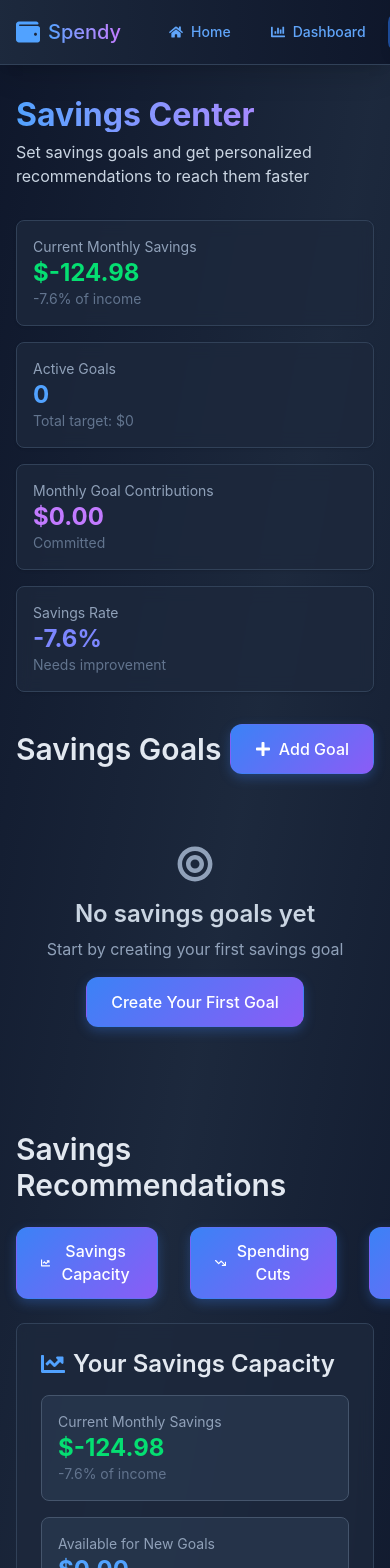
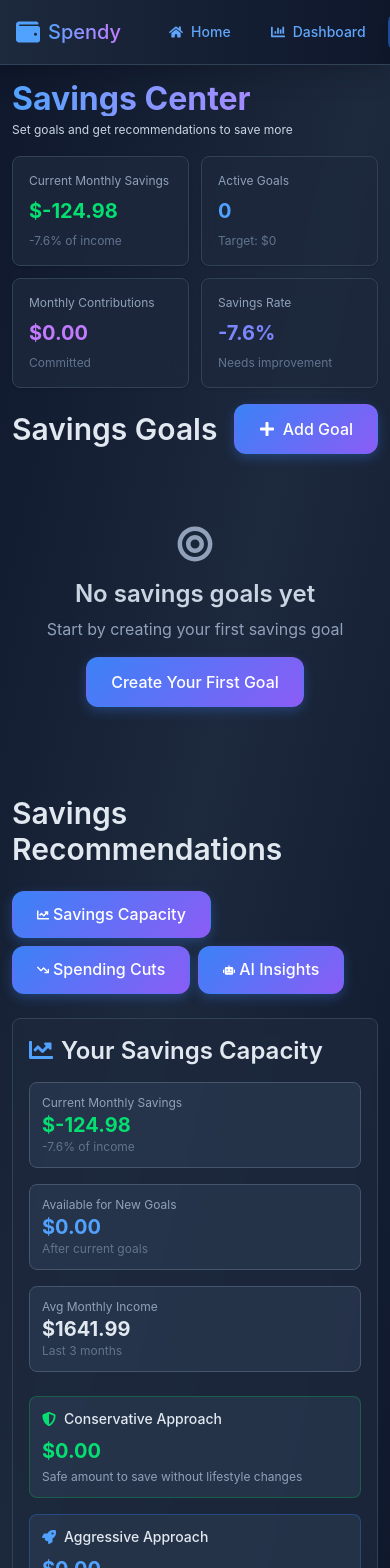
Before and after one commit to vikingnope/code-sprint, a React (Vite) app: page /savings in a window 390 px wide. Shown: the top 1568 px of the page. Built offline with nearby package versions, Linux system fonts and the light colour scheme.

Commit message:
adjusted mobile view

```diff
--- a/src/components/savings/SavingsRecommendations.jsx
+++ b/src/components/savings/SavingsRecommendations.jsx
@@ -54,63 +54,63 @@ const SavingsRecommendations = ({ savingsCapacity, monthlyData, transactions, cu
 
   const SavingsCapacityTab = () => (
     <div className="space-y-6">
-      <div className="bg-slate-800/80 backdrop-blur-sm rounded-lg p-6 border border-slate-700">
+      <div className="bg-slate-800/80 backdrop-blur-sm rounded-lg p-4 sm:p-6 border border-slate-700">
         <h3 className="text-lg font-semibold text-slate-200 mb-4 flex items-center">
           <FaChartLine className="mr-2 text-blue-400" />
           Your Savings Capacity
         </h3>
 
-        <div className="grid grid-cols-1 md:grid-cols-3 gap-4 mb-6">
-          <div className="bg-slate-700/50 rounded-lg p-4 border border-slate-600">
-            <div className="text-sm text-slate-400">Current Monthly Savings</div>
-            <div className="text-2xl font-bold text-green-400">
+        <div className="grid grid-cols-1 sm:grid-cols-2 lg:grid-cols-3 gap-4 mb-6">
+          <div className="bg-slate-700/50 rounded-lg p-3 sm:p-4 border border-slate-600">
+            <div className="text-xs sm:text-sm text-slate-400">Current Monthly Savings</div>
+            <div className="text-xl sm:text-2xl font-bold text-green-400">
               ${savingsAmount?.currentSavings?.toFixed(2) || '0.00'}
             </div>
-            <div className="text-sm text-slate-500">
+            <div className="text-xs sm:text-sm text-slate-500">
               {savingsCapacity?.savingsRate?.toFixed(1) || 0}% of income
             </div>
           </div>
 
-          <div className="bg-slate-700/50 rounded-lg p-4 border border-slate-600">
-            <div className="text-sm text-slate-400">Available for New Goals</div>
-            <div className="text-2xl font-bold text-blue-400">
+          <div className="bg-slate-700/50 rounded-lg p-3 sm:p-4 border border-slate-600">
+            <div className="text-xs sm:text-sm text-slate-400">Available for New Goals</div>
+            <div className="text-xl sm:text-2xl font-bold text-blue-400">
               ${savingsAmount?.available?.toFixed(2) || '0.00'}
             </div>
-            <div className="text-sm text-slate-500">After current goals</div>
+            <div className="text-xs sm:text-sm text-slate-500">After current goals</div>
           </div>
 
-          <div className="bg-slate-700/50 rounded-lg p-4 border border-slate-600">
-            <div className="text-sm text-slate-400">Avg Monthly Income</div>
-            <div className="text-2xl font-bold text-slate-200">
+          <div className="bg-slate-700/50 rounded-lg p-3 sm:p-4 border border-slate-600">
+            <div className="text-xs sm:text-sm text-slate-400">Avg Monthly Income</div>
+            <div className="text-xl sm:text-2xl font-bold text-slate-200">
               ${savingsCapacity?.avgIncome?.toFixed(2) || '0.00'}
             </div>
-            <div className="text-sm text-slate-500">Last 3 months</div>
+            <div className="text-xs sm:text-sm text-slate-500">Last 3 months</div>
           </div>
         </div>
 
         <div className="grid grid-cols-1 md:grid-cols-2 gap-4">
-          <div className="bg-slate-700/50 rounded-lg p-4 border border-green-500/30">
+          <div className="bg-slate-700/50 rounded-lg p-3 sm:p-4 border border-green-500/30">
             <div className="flex items-center mb-2">
-              <FaShieldAlt className="text-green-400 mr-2" />
-              <span className="font-medium text-slate-200">Conservative Approach</span>
+              <FaShieldAlt className="text-green-400 mr-2 text-sm" />
+              <span className="font-medium text-slate-200 text-sm sm:text-base">Conservative Approach</span>
             </div>
-            <div className="text-2xl font-bold text-green-400 mb-1">
+            <div className="text-xl sm:text-2xl font-bold text-green-400 mb-1">
               ${savingsAmount?.conservative?.toFixed(2) || '0.00'}
             </div>
-            <p className="text-sm text-slate-400">
+            <p className="text-xs sm:text-sm text-slate-400">
               Safe amount to save without lifestyle changes
             </p>
           </div>
 
-          <div className="bg-slate-700/50 rounded-lg p-4 border border-blue-500/30">
+          <div className="bg-slate-700/50 rounded-lg p-3 sm:p-4 border border-blue-500/30">
             <div className="flex items-center mb-2">
-              <FaRocket className="text-blue-400 mr-2" />
-              <span className="font-medium text-slate-200">Aggressive Approach</span>
+              <FaRocket className="text-blue-400 mr-2 text-sm" />
+              <span className="font-medium text-slate-200 text-sm sm:text-base">Aggressive Approach</span>
             </div>
-            <div className="text-2xl font-bold text-blue-400 mb-1">
+            <div className="text-xl sm:text-2xl font-bold text-blue-400 mb-1">
               ${savingsAmount?.aggressive?.toFixed(2) || '0.00'}
             </div>
-            <p className="text-sm text-slate-400">
+            <p className="text-xs sm:text-sm text-slate-400">
               Maximum recommended with minor adjustments
             </p>
           </div>
@@ -121,7 +121,7 @@ const SavingsRecommendations = ({ savingsCapacity, monthlyData, transactions, cu
 
   const CutbackSuggestionsTab = () => (
     <div className="space-y-6">
-      <div className="bg-slate-800/80 backdrop-blur-sm rounded-lg p-6 border border-slate-700">
+      <div className="bg-slate-800/80 backdrop-blur-sm rounded-lg p-4 sm:p-6 border border-slate-700">
         <h3 className="text-lg font-semibold text-slate-200 mb-4 flex items-center">
           <FaArrowTrendDown className="mr-2 text-orange-400" />
           Spending Reduction Opportunities
@@ -131,18 +131,18 @@ const SavingsRecommendations = ({ savingsCapacity, monthlyData, transactions, cu
           {cutbackSuggestions.slice(0, 8).map((suggestion, index) => (
             <div
               key={index}
-              className={`bg-slate-700/50 rounded-lg p-4 border-2 transition-all cursor-pointer ${
+              className={`bg-slate-700/50 rounded-lg p-3 sm:p-4 border-2 transition-all cursor-pointer ${
                 selectedSuggestions.has(`cutback-${index}`)
                   ? 'border-green-400 bg-green-400/10'
                   : 'border-slate-600 hover:border-slate-500'
               }`}
               onClick={() => toggleSuggestion(`cutback-${index}`)}
             >
-              <div className="flex items-start justify-between">
-                <div className="flex-1">
-                  <div className="flex items-center mb-2">
-                    <span className="font-medium text-slate-200">{suggestion.category}</span>
-                    <span className={`ml-2 px-2 py-1 rounded text-xs ${
+              <div className="flex flex-col sm:flex-row sm:items-start sm:justify-between gap-3">
+                <div className="flex-1 min-w-0">
+                  <div className="flex flex-wrap items-center gap-2 mb-2">
+                    <span className="font-medium text-slate-200 text-sm sm:text-base">{suggestion.category}</span>
+                    <span className={`px-2 py-1 rounded text-xs whitespace-nowrap ${
                       suggestion.difficulty === 'Easy' ? 'bg-green-400/20 text-green-400' :
                       suggestion.difficulty === 'Medium' ? 'bg-yellow-400/20 text-yellow-400' :
                       'bg-red-400/20 text-red-400'
@@ -151,21 +151,21 @@ const SavingsRecommendations = ({ savingsCapacity, monthlyData, transactions, cu
                     </span>
                   </div>
 
-                  <div className="text-sm text-slate-400 mb-2">
+                  <div className="text-xs sm:text-sm text-slate-400 mb-2 break-words">
                     Reduce by {suggestion.reductionPercentage}%:
                     ${suggestion.currentAmount.toFixed(2)} → ${suggestion.newAmount.toFixed(2)}
                   </div>
 
-                  <div className="flex items-center text-sm text-slate-500">
-                    <span>💡 Tips: {suggestion.tips.slice(0, 2).join(', ')}</span>
+                  <div className="flex items-center text-xs sm:text-sm text-slate-500">
+                    <span className="break-words">💡 Tips: {suggestion.tips.slice(0, 2).join(', ')}</span>
                   </div>
                 </div>
 
-                <div className="text-right">
+                <div className="text-right flex-shrink-0">
                   <div className="text-lg font-bold text-green-400">
                     +${suggestion.potentialSavings.toFixed(2)}
                   </div>
-                  <div className="text-sm text-slate-500">per month</div>
+                  <div className="text-xs sm:text-sm text-slate-500">per month</div>
                   <div className="text-xs text-slate-600">
                     ${suggestion.annualSavings.toFixed(0)}/year
                   </div>
@@ -180,7 +180,7 @@ const SavingsRecommendations = ({ savingsCapacity, monthlyData, transactions, cu
 
   const SmartSuggestionsTab = () => (
     <div className="space-y-6">
-      <div className="bg-slate-800/80 backdrop-blur-sm rounded-lg p-6 border border-slate-700">
+      <div className="bg-slate-800/80 backdrop-blur-sm rounded-lg p-4 sm:p-6 border border-slate-700">
         <h3 className="text-lg font-semibold text-slate-200 mb-4 flex items-center">
           <FaRobot className="mr-2 text-purple-400" />
           AI-Powered Insights
@@ -190,18 +190,18 @@ const SavingsRecommendations = ({ savingsCapacity, monthlyData, transactions, cu
           {smartSuggestions.map((suggestion, index) => (
             <div
               key={index}
-              className={`bg-slate-700/50 rounded-lg p-4 border-2 transition-all cursor-pointer ${
+              className={`bg-slate-700/50 rounded-lg p-3 sm:p-4 border-2 transition-all cursor-pointer ${
                 selectedSuggestions.has(`smart-${index}`)
                   ? 'border-purple-400 bg-purple-400/10'
                   : 'border-slate-600 hover:border-slate-500'
               }`}
               onClick={() => toggleSuggestion(`smart-${index}`)}
             >
-              <div className="flex items-start justify-between">
-                <div className="flex-1">
-                  <div className="flex items-center mb-2">
-                    <span className="font-medium text-slate-200">{suggestion.title}</span>
-                    <span className={`ml-2 px-2 py-1 rounded text-xs ${
+              <div className="flex flex-col sm:flex-row sm:items-start sm:justify-between gap-3">
+                <div className="flex-1 min-w-0">
+                  <div className="flex flex-wrap items-center gap-2 mb-2">
+                    <span className="font-medium text-slate-200 text-sm sm:text-base">{suggestion.title}</span>
+                    <span className={`px-2 py-1 rounded text-xs whitespace-nowrap ${
                       suggestion.type === 'frequency' ? 'bg-blue-400/20 text-blue-400' :
                       suggestion.type === 'timing' ? 'bg-orange-400/20 text-orange-400' :
                       'bg-slate-600/50 text-slate-400'
@@ -210,26 +210,26 @@ const SavingsRecommendations = ({ savingsCapacity, monthlyData, transactions, cu
                     </span>
                   </div>
 
-                  <div className="text-sm text-slate-400 mb-3">
+                  <div className="text-xs sm:text-sm text-slate-400 mb-3 break-words">
                     {suggestion.description}
                   </div>
 
                   <div className="space-y-1">
-                    <div className="text-sm font-medium text-slate-300">Action Items:</div>
+                    <div className="text-xs sm:text-sm font-medium text-slate-300">Action Items:</div>
                     {suggestion.actionItems.map((item, i) => (
-                      <div key={i} className="text-sm text-slate-400 flex items-center">
-                        <span className="w-2 h-2 bg-slate-500 rounded-full mr-2"></span>
-                        {item}
+                      <div key={i} className="text-xs sm:text-sm text-slate-400 flex items-start">
+                        <span className="w-2 h-2 bg-slate-500 rounded-full mr-2 mt-1 flex-shrink-0"></span>
+                        <span className="break-words">{item}</span>
                       </div>
                     ))}
                   </div>
                 </div>
 
-                <div className="text-right">
+                <div className="text-right flex-shrink-0">
                   <div className="text-lg font-bold text-purple-400">
                     +${suggestion.potentialSavings.toFixed(2)}
                   </div>
-                  <div className="text-sm text-slate-500">per month</div>
+                  <div className="text-xs sm:text-sm text-slate-500">per month</div>
                   <div className="text-xs text-slate-600">
                     ${(suggestion.potentialSavings * 12).toFixed(0)}/year
                   </div>
@@ -242,7 +242,7 @@ const SavingsRecommendations = ({ savingsCapacity, monthlyData, transactions, cu
         {smartSuggestions.length === 0 && (
           <div className="text-center py-8">
             <FaRobot className="text-slate-400 text-4xl mx-auto mb-4" />
-            <p className="text-slate-400">
+            <p className="text-slate-400 text-sm">
               No AI insights available yet. Add more transaction data to get personalized recommendations.
             </p>
           </div>
@@ -259,10 +259,10 @@ const SavingsRecommendations = ({ savingsCapacity, monthlyData, transactions, cu
 
   return (
     <div className="space-y-6">
-      <div className="flex items-center justify-between">
-        <h2 className="text-2xl font-bold text-slate-200">Savings Recommendations</h2>
+      <div className="flex flex-col sm:flex-row sm:items-center sm:justify-between gap-4">
+        <h2 className="text-xl sm:text-2xl font-bold text-slate-200">Savings Recommendations</h2>
         {selectedSuggestions.size > 0 && (
-          <div className="bg-green-400/20 text-green-400 px-4 py-2 rounded-lg border border-green-400/30">
+          <div className="bg-green-400/20 text-green-400 px-3 sm:px-4 py-2 rounded-lg border border-green-400/30 text-sm">
             <span className="font-medium">
               Selected savings: +${getTotalPotentialSavings().toFixed(2)}/month
             </span>
@@ -271,19 +271,19 @@ const SavingsRecommendations = ({ savingsCapacity, monthlyData, transactions, cu
       </div>
 
       <div className="mb-6">
-        <nav className="flex space-x-8">
+        <nav className="flex flex-wrap gap-2 sm:gap-4">
           {tabs.map(tab => (
             <button
               key={tab.id}
               onClick={() => setActiveTab(tab.id)}
-              className={`py-2 px-4 font-medium text-sm flex items-center space-x-2 rounded-lg transition-colors ${
+              className={`py-2 px-3 sm:px-4 font-medium text-xs sm:text-sm flex items-center space-x-1 sm:space-x-2 rounded-lg transition-colors flex-shrink-0 ${
                 activeTab === tab.id
                   ? 'bg-blue-400/20 text-blue-400'
                   : 'text-slate-400 hover:text-slate-300 hover:bg-slate-700/50'
               }`}
             >
-              <tab.icon />
-              <span>{tab.label}</span>
+              <tab.icon className="text-xs sm:text-sm" />
+              <span className="whitespace-nowrap">{tab.label}</span>
             </button>
           ))}
         </nav>
--- a/src/pages/Savings.jsx
+++ b/src/pages/Savings.jsx
@@ -59,50 +59,52 @@ const Savings = () => {
 
   return (
     <div className="min-h-screen">
-      <div className="max-w-7xl mx-auto px-4 py-8">
-        <div className="mb-8">
-          <h1 className="text-4xl font-bold bg-gradient-to-r from-blue-400 to-purple-400 bg-clip-text text-transparent mb-2">Savings Center</h1>
-          <p className="text-slate-300">
-            Set savings goals and get personalized recommendations to reach them faster
+      <div className="max-w-7xl mx-auto px-3 sm:px-6 lg:px-8 py-4 sm:py-6 lg:py-8">
+        <div className="mb-4 sm:mb-6 lg:mb-8">
+          <h1 className="text-xl sm:text-2xl lg:text-4xl font-bold bg-gradient-to-r from-blue-400 to-purple-400 bg-clip-text text-transparent mb-1 sm:mb-2">
+            Savings Center
+          </h1>
+          <p className="text-xs sm:text-sm lg:text-base text-slate-300 leading-relaxed">
+            Set goals and get recommendations to save more
           </p>
         </div>
 
         {/* Quick Stats */}
-        <div className="grid grid-cols-1 md:grid-cols-4 gap-4 mb-8">
-          <div className="bg-slate-800/80 backdrop-blur-sm rounded-lg p-4 shadow-sm border border-slate-700">
-            <div className="text-sm text-slate-400">Current Monthly Savings</div>
-            <div className="text-2xl font-bold text-green-400">
+        <div className="grid grid-cols-2 lg:grid-cols-4 gap-3 sm:gap-4 mb-4 sm:mb-6 lg:mb-8">
+          <div className="bg-slate-800/80 backdrop-blur-sm rounded-lg p-4 sm:p-5 lg:p-6 shadow-sm border border-slate-700">
+            <div className="text-xs sm:text-sm text-slate-400 mb-2">Current Monthly Savings</div>
+            <div className="text-xl sm:text-2xl lg:text-3xl font-bold text-green-400 mb-2">
               ${savingsCapacity?.avgSavings?.toFixed(2) || '0.00'}
             </div>
-            <div className="text-sm text-slate-500">
+            <div className="text-xs sm:text-sm text-slate-500">
               {savingsCapacity?.savingsRate?.toFixed(1) || 0}% of income
             </div>
           </div>
 
-          <div className="bg-slate-800/80 backdrop-blur-sm rounded-lg p-4 shadow-sm border border-slate-700">
-            <div className="text-sm text-slate-400">Active Goals</div>
-            <div className="text-2xl font-bold text-blue-400">
+          <div className="bg-slate-800/80 backdrop-blur-sm rounded-lg p-4 sm:p-5 lg:p-6 shadow-sm border border-slate-700">
+            <div className="text-xs sm:text-sm text-slate-400 mb-2">Active Goals</div>
+            <div className="text-xl sm:text-2xl lg:text-3xl font-bold text-blue-400 mb-2">
               {currentGoals.length}
             </div>
-            <div className="text-sm text-slate-500">
-              Total target: ${currentGoals.reduce((sum, goal) => sum + goal.targetAmount, 0).toFixed(0)}
+            <div className="text-xs sm:text-sm text-slate-500">
+              Target: ${currentGoals.reduce((sum, goal) => sum + goal.targetAmount, 0).toFixed(0)}
             </div>
           </div>
 
-          <div className="bg-slate-800/80 backdrop-blur-sm rounded-lg p-4 shadow-sm border border-slate-700">
-            <div className="text-sm text-slate-400">Monthly Goal Contributions</div>
-            <div className="text-2xl font-bold text-purple-400">
+          <div className="bg-slate-800/80 backdrop-blur-sm rounded-lg p-4 sm:p-5 lg:p-6 shadow-sm border border-slate-700">
+            <div className="text-xs sm:text-sm text-slate-400 mb-2">Monthly Contributions</div>
+            <div className="text-xl sm:text-2xl lg:text-3xl font-bold text-purple-400 mb-2">
               ${currentGoals.reduce((sum, goal) => sum + goal.monthlyAmount, 0).toFixed(2)}
             </div>
-            <div className="text-sm text-slate-500">Committed</div>
+            <div className="text-xs sm:text-sm text-slate-500">Committed</div>
           </div>
 
-          <div className="bg-slate-800/80 backdrop-blur-sm rounded-lg p-4 shadow-sm border border-slate-700">
-            <div className="text-sm text-slate-400">Savings Rate</div>
-            <div className="text-2xl font-bold text-indigo-400">
+          <div className="bg-slate-800/80 backdrop-blur-sm rounded-lg p-4 sm:p-5 lg:p-6 shadow-sm border border-slate-700">
+            <div className="text-xs sm:text-sm text-slate-400 mb-2">Savings Rate</div>
+            <div className="text-xl sm:text-2xl lg:text-3xl font-bold text-indigo-400 mb-2">
               {savingsCapacity?.savingsRate?.toFixed(1) || 0}%
             </div>
-            <div className="text-sm text-slate-500">
+            <div className="text-xs sm:text-sm text-slate-500">
               {savingsCapacity?.savingsRate > 20 ? 'Excellent' :
                savingsCapacity?.savingsRate > 10 ? 'Good' : 'Needs improvement'}
             </div>
@@ -110,9 +112,9 @@ const Savings = () => {
         </div>
 
         {/* Main Content - Split Layout */}
-        <div className="grid grid-cols-1 xl:grid-cols-2 gap-8">
+        <div className="grid grid-cols-1 lg:grid-cols-2 gap-4 sm:gap-6 lg:gap-8">
           {/* Left Side - Savings Goals */}
-          <div className="space-y-6">
+          <div className="space-y-4 sm:space-y-6 order-1">
             <SavingsGoals
               monthlyData={monthlyData}
               savingsCapacity={savingsCapacity}
@@ -120,7 +122,7 @@ const Savings = () => {
           </div>
 
           {/* Right Side - Recommendations */}
-          <div className="space-y-6">
+          <div className="space-y-4 sm:space-y-6 order-2">
             <SavingsRecommendations
               savingsCapacity={savingsCapacity}
               monthlyData={monthlyData}
```
